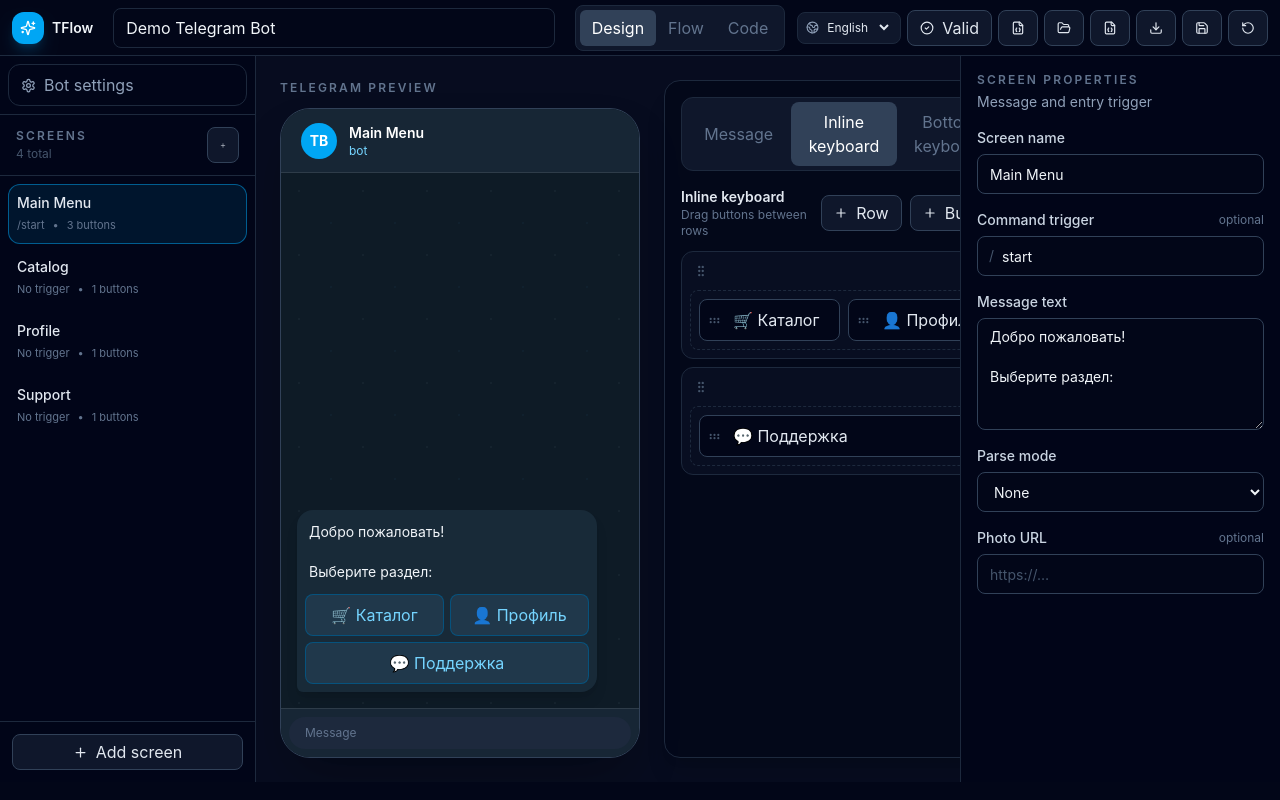
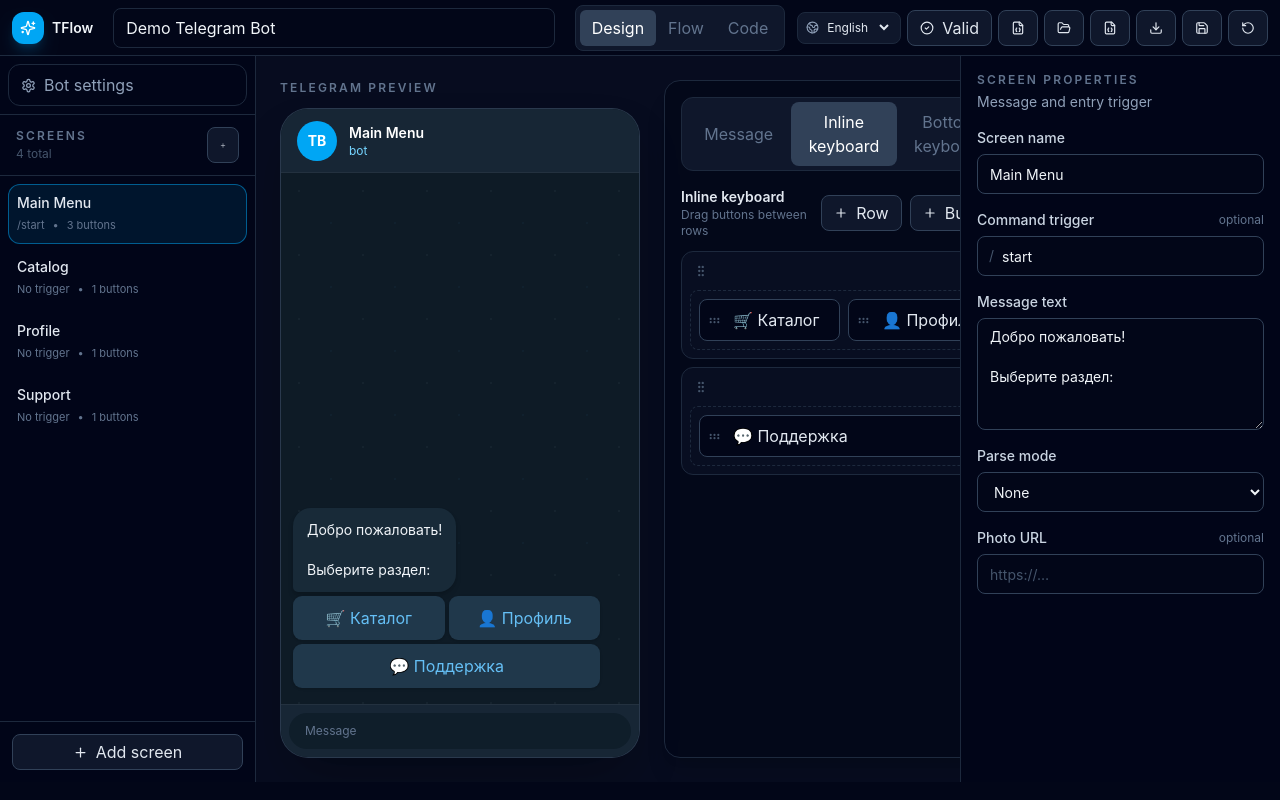
Before and after one commit to shurb-dev/tg_bot_builder, a Next.js app: page /editor in a window 1280 px wide. Built offline with nearby package versions, Linux system fonts and the light colour scheme.

Commit message:
fix(preview): render Telegram-native keyboards

```diff
--- a/src/components/telegram/TelegramPreview.tsx
+++ b/src/components/telegram/TelegramPreview.tsx
@@ -2,18 +2,36 @@
 
 import { useState } from "react";
 import Image from "next/image";
-import { ImageIcon, MapPin, Smartphone, Globe2 } from "lucide-react";
+import { Globe2, ImageIcon, MapPin, Smartphone } from "lucide-react";
 import type { ReplyKeyboardButton, Screen } from "@/domain/project/types";
 import { useTranslations } from "@/i18n/use-translations";
 
 function replyIcon(button: ReplyKeyboardButton) {
-  if (button.action.type === "requestContact") return <Smartphone size={11} className="shrink-0" />;
-  if (button.action.type === "requestLocation") return <MapPin size={11} className="shrink-0" />;
-  if (button.action.type === "webApp") return <Globe2 size={11} className="shrink-0" />;
+  if (button.action.type === "requestContact") {
+    return <Smartphone size={12} className="shrink-0" />;
+  }
+  if (button.action.type === "requestLocation") {
+    return <MapPin size={12} className="shrink-0" />;
+  }
+  if (button.action.type === "webApp") {
+    return <Globe2 size={12} className="shrink-0" />;
+  }
   return null;
 }
 
-export function TelegramPreview({ screen, onSelectInlineButton, onSelectReplyButton, selectedInlineButtonId, selectedReplyButtonId }: {
+function inlineButtonTitle(button: Screen["inlineKeyboard"][number]["buttons"][number]) {
+  if (button.action.type === "screen") return button.text;
+  if (button.action.type === "url") return button.action.url;
+  return button.action.callbackData;
+}
+
+export function TelegramPreview({
+  screen,
+  onSelectInlineButton,
+  onSelectReplyButton,
+  selectedInlineButtonId,
+  selectedReplyButtonId,
+}: {
   screen: Screen;
   onSelectInlineButton: (rowId: string, buttonId: string) => void;
   onSelectReplyButton: (rowId: string, buttonId: string) => void;
@@ -27,20 +45,121 @@
   const reply = screen.replyKeyboard.mode === "show" ? screen.replyKeyboard.config : null;
 
   return (
-    <div className="mx-auto flex h-[650px] w-full max-w-[420px] flex-col overflow-hidden rounded-[30px] border border-slate-700 bg-[#0d1822] shadow-2xl shadow-black/30">
-      <div className="flex h-16 items-center gap-3 border-b border-white/10 bg-[#172635] px-5">
-        <div className="grid h-9 w-9 place-items-center rounded-full bg-sky-500 text-sm font-bold text-white">TB</div>
-        <div><div className="text-sm font-semibold text-white">{screen.name || "Telegram Bot"}</div><div className="text-xs text-sky-300">{t.preview.bot}</div></div>
-      </div>
-      <div className="telegram-wallpaper flex min-h-0 flex-1 flex-col justify-end overflow-y-auto p-4">
-        <div className="w-full max-w-[92%] rounded-2xl rounded-bl-md bg-[#182a38] p-2 shadow-lg">
-          {screen.message.media ? <div className="mb-2 overflow-hidden rounded-xl bg-slate-900">{!imageFailed ? <Image key={mediaUrl} src={mediaUrl} alt={t.preview.mediaAlt} width={720} height={480} unoptimized loader={({ src }) => src} onError={() => setFailedMediaUrl(mediaUrl)} className="max-h-64 w-full object-cover" /> : <div className="grid min-h-32 place-items-center p-6 text-center text-xs text-slate-500"><span><ImageIcon className="mx-auto mb-2" size={24} />{t.preview.imageFailed}</span></div>}</div> : null}
-          <div className="whitespace-pre-wrap px-1 py-1 text-[14px] leading-5 text-slate-100">{screen.message.text || <span className="italic text-slate-500">{t.preview.emptyMessage}</span>}</div>
-          {screen.inlineKeyboard.length > 0 ? <div className="mt-2 space-y-1.5" data-testid="inline-keyboard">{screen.inlineKeyboard.map((row) => <div key={row.id} className="flex gap-1.5">{row.buttons.map((button) => <button key={button.id} onClick={() => onSelectInlineButton(row.id, button.id)} className={`min-w-0 flex-1 rounded-lg border px-2 py-2 text-center text-xs font-medium text-sky-300 ${selectedInlineButtonId === button.id ? "border-sky-400 bg-sky-400/15 ring-1 ring-sky-400/40" : "border-sky-800/80 bg-[#20384b] hover:bg-[#29465d]"}`} title={button.action.type === "screen" ? button.text : button.action.type === "url" ? button.action.url : button.action.callbackData}><span className="block truncate">{button.text}</span></button>)}</div>)}</div> : null}
+    <div className="mx-auto flex h-[650px] w-full max-w-[420px] flex-col overflow-hidden rounded-[28px] border border-slate-700/80 bg-[#0d1822] shadow-2xl shadow-black/30">
+      <div className="flex h-16 shrink-0 items-center gap-3 border-b border-white/5 bg-[#172635] px-4">
+        <div className="grid h-10 w-10 place-items-center rounded-full bg-sky-500 text-sm font-bold text-white">
+          TB
+        </div>
+        <div className="min-w-0">
+          <div className="truncate text-sm font-semibold text-white">
+            {screen.name || "Telegram Bot"}
+          </div>
+          <div className="text-xs text-sky-300">{t.preview.bot}</div>
         </div>
       </div>
-      {reply ? <div data-testid="reply-keyboard" className="space-y-1 border-t border-white/10 bg-[#172635] p-2">{reply.rows.map((row) => <div key={row.id} className="flex gap-1">{row.buttons.map((button) => <button key={button.id} onClick={() => onSelectReplyButton(row.id, button.id)} className={`flex min-w-0 flex-1 items-center justify-center gap-1 rounded-lg border px-2 py-2 text-xs text-slate-100 ${selectedReplyButtonId === button.id ? "border-sky-400 bg-sky-400/20" : "border-slate-600 bg-slate-700/80"}`}>{replyIcon(button)}<span className="truncate">{button.text}</span></button>)}</div>)}</div> : null}
-      <div className="border-t border-white/10 bg-[#172635] p-2"><div className="rounded-full bg-slate-800 px-4 py-2 text-xs text-slate-500">{reply?.inputFieldPlaceholder || t.preview.messagePlaceholder}</div>{screen.replyKeyboard.mode === "remove" ? <div className="mt-1 text-center text-[10px] text-slate-600">{t.preview.removed}</div> : null}</div>
+
+      <div className="telegram-wallpaper flex min-h-0 flex-1 flex-col justify-end overflow-y-auto px-3 py-4">
+        <div className="w-full max-w-[92%]">
+          <div className="w-fit max-w-full rounded-[18px] rounded-bl-[5px] bg-[#182a38] p-2 shadow-md shadow-black/15">
+            {screen.message.media ? (
+              <div className="mb-2 overflow-hidden rounded-[14px] bg-slate-900">
+                {!imageFailed ? (
+                  <Image
+                    key={mediaUrl}
+                    src={mediaUrl}
+                    alt={t.preview.mediaAlt}
+                    width={720}
+                    height={480}
+                    unoptimized
+                    loader={({ src }) => src}
+                    onError={() => setFailedMediaUrl(mediaUrl)}
+                    className="max-h-64 w-full object-cover"
+                  />
+                ) : (
+                  <div className="grid min-h-32 place-items-center p-6 text-center text-xs text-slate-500">
+                    <span>
+                      <ImageIcon className="mx-auto mb-2" size={24} />
+                      {t.preview.imageFailed}
+                    </span>
+                  </div>
+                )}
+              </div>
+            ) : null}
+
+            <div className="whitespace-pre-wrap px-1.5 py-1 text-[14px] leading-5 text-slate-100">
+              {screen.message.text || (
+                <span className="italic text-slate-500">{t.preview.emptyMessage}</span>
+              )}
+            </div>
+          </div>
+
+          {screen.inlineKeyboard.length > 0 ? (
+            <div className="mt-1 space-y-1" data-testid="inline-keyboard">
+              {screen.inlineKeyboard.map((row) => (
+                <div key={row.id} className="flex gap-1">
+                  {row.buttons.map((button) => {
+                    const selected = selectedInlineButtonId === button.id;
+                    return (
+                      <button
+                        key={button.id}
+                        type="button"
+                        onClick={() => onSelectInlineButton(row.id, button.id)}
+                        className={`min-w-0 flex-1 rounded-[9px] px-2 py-2.5 text-center text-[12px] font-semibold leading-4 text-[#65bff5] shadow-sm transition ${
+                          selected
+                            ? "bg-[#2a536b] ring-2 ring-sky-400/70"
+                            : "bg-[#20384b] hover:bg-[#29475e]"
+                        }`}
+                        title={inlineButtonTitle(button)}
+                      >
+                        <span className="block truncate">{button.text}</span>
+                      </button>
+                    );
+                  })}
+                </div>
+              ))}
+            </div>
+          ) : null}
+        </div>
+      </div>
+
+      {reply ? (
+        <div
+          data-testid="reply-keyboard"
+          className="space-y-1 border-t border-white/5 bg-[#1b2935]/95 p-1.5 backdrop-blur"
+        >
+          {reply.rows.map((row) => (
+            <div key={row.id} className="flex gap-1">
+              {row.buttons.map((button) => {
+                const selected = selectedReplyButtonId === button.id;
+                return (
+                  <button
+                    key={button.id}
+                    type="button"
+                    onClick={() => onSelectReplyButton(row.id, button.id)}
+                    className={`flex min-w-0 flex-1 items-center justify-center gap-1 rounded-[7px] px-2 py-2.5 text-[12px] font-medium text-slate-100 shadow-sm transition ${
+                      selected
+                        ? "bg-[#456376] ring-2 ring-sky-400/60"
+                        : "bg-[#314452] hover:bg-[#3a5262]"
+                    }`}
+                  >
+                    {replyIcon(button)}
+                    <span className="truncate">{button.text}</span>
+                  </button>
+                );
+              })}
+            </div>
+          ))}
+        </div>
+      ) : null}
+
+      <div className="shrink-0 border-t border-white/5 bg-[#172635] p-2">
+        <div className="rounded-full bg-[#0f1e2a] px-4 py-2.5 text-xs text-slate-500">
+          {reply?.inputFieldPlaceholder || t.preview.messagePlaceholder}
+        </div>
+        {screen.replyKeyboard.mode === "remove" ? (
+          <div className="mt-1 text-center text-[10px] text-slate-600">{t.preview.removed}</div>
+        ) : null}
+      </div>
     </div>
   );
 }
```
